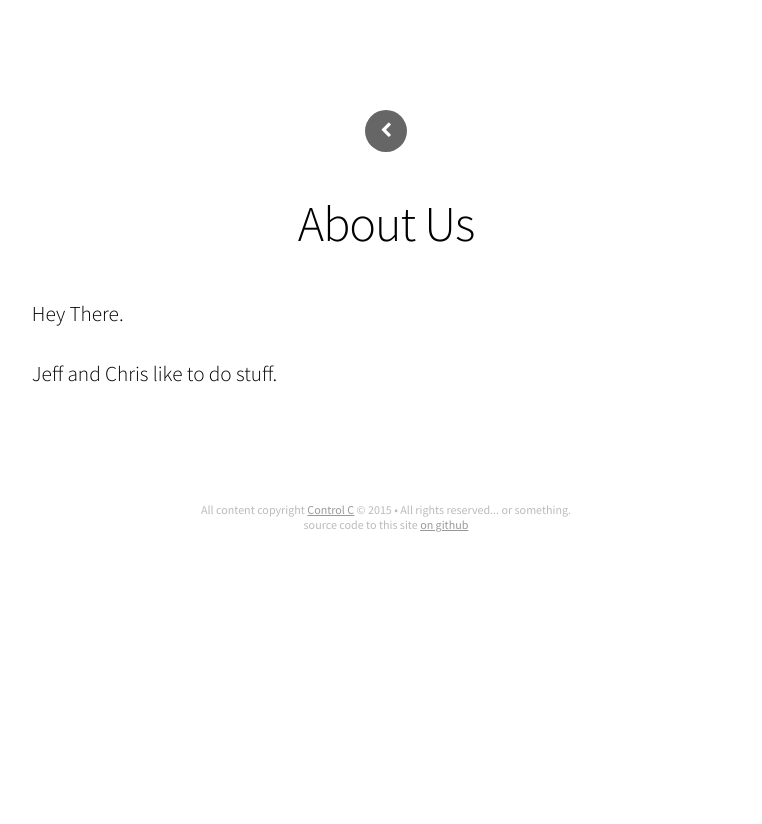
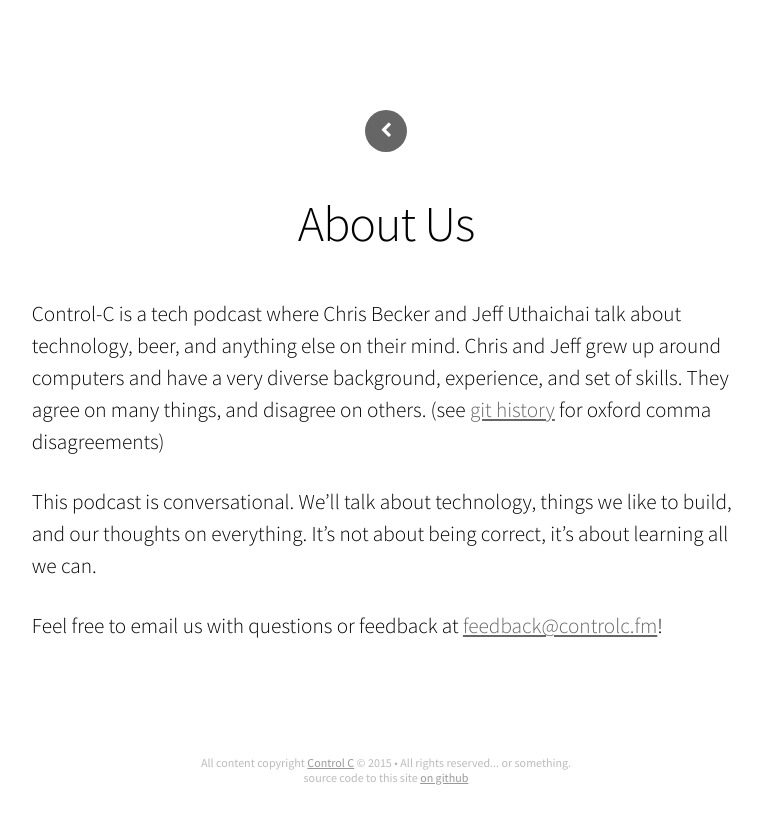
Before and after one commit to jeffu/controlc.dev, a Jekyll site: the page built from src/about/index.md, in a window 1280 px wide. Shown: the top 824 px of the page, without its empty margins (254-1016 px from the left). Built offline with Jekyll 4.4.1, drawn with Linux system fonts in a browser that asks for light colours; nearby versions of some CDN libraries.

Commit message:
Draft #1 for about us page

```diff
--- a/src/about/index.md
+++ b/src/about/index.md
@@ -3,6 +3,16 @@ layout: page
 title: "About Us"
 ---
 
-Hey There.
+Control-C is a tech podcast where Chris Becker and Jeff Uthaichai talk about
+technology, beer, and anything else on their mind. Chris and Jeff grew up around
+computers and have a very diverse background, experience, and set of skills.
+They agree on many things, and disagree on others. (see
+[git history](https://github.com/Cbeck527/controlc.fm/commits/master) for oxford
+comma disagreements)
 
-Jeff and Chris like to do stuff.
+This podcast is conversational. We'll talk about technology, things we like to
+build, and our thoughts on everything. It's not about being correct, it's about
+learning all we can.
+
+Feel free to email us with questions or feedback at
+[feedback@controlc.fm](mailto:feedback@controlc.fm)!
```
